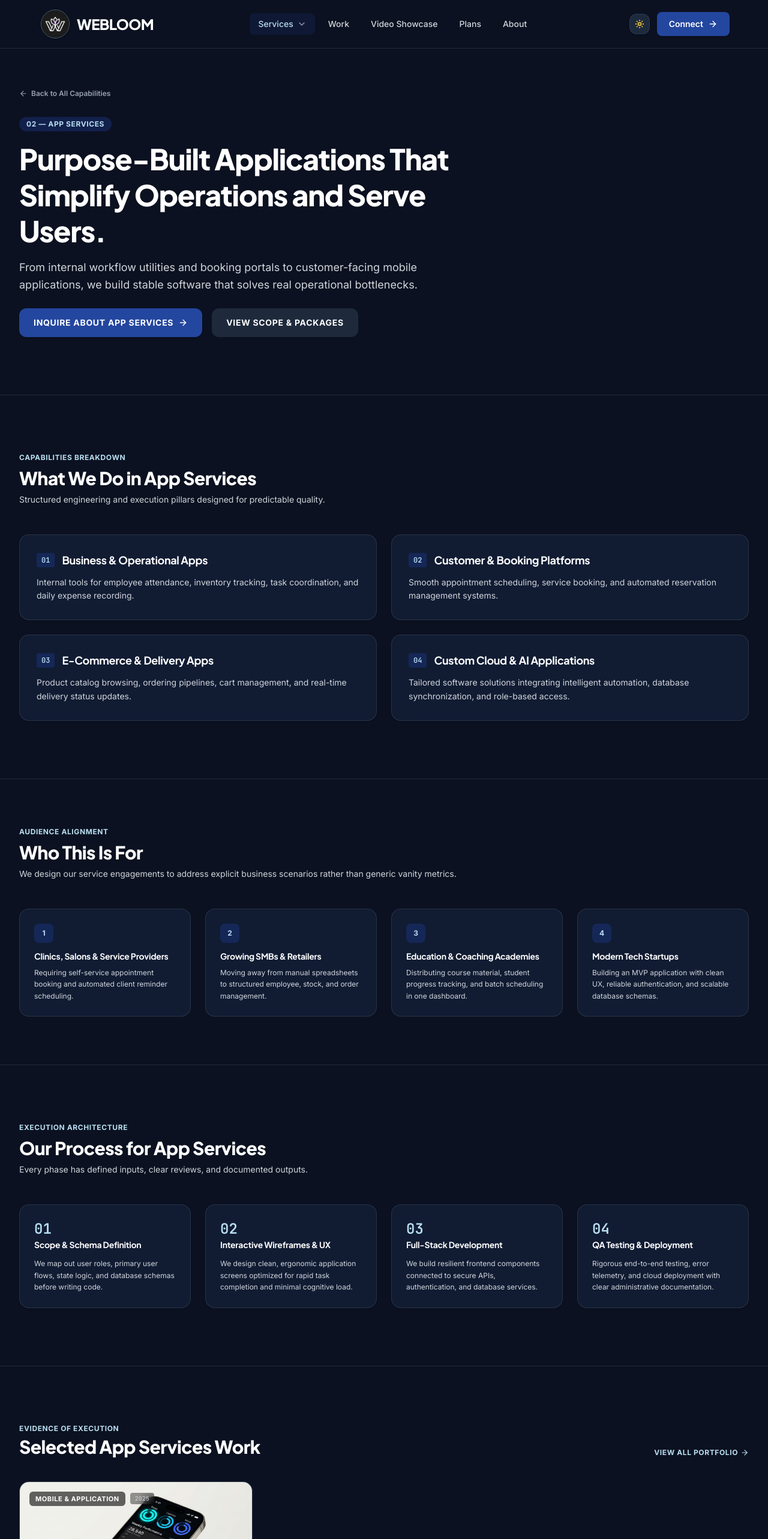
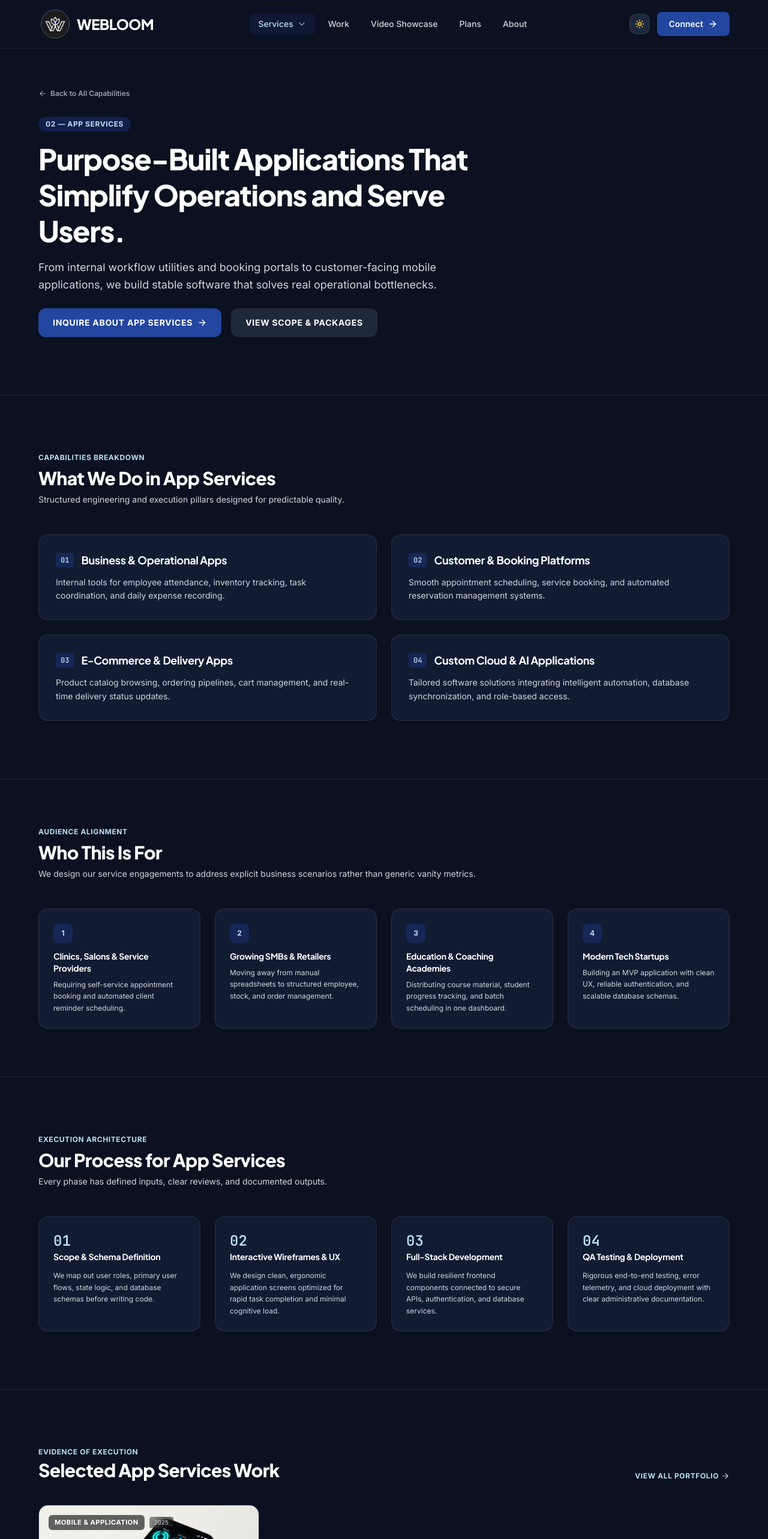
Before and after one commit to sumitkumar112006/webloom, a React (Vite) app: page /services/app-services in a window 1280 px wide. Shown: the top 2566 px of the page at 60% size. Built offline with nearby package versions, Linux system fonts and the light colour scheme.

Commit message:
feat: expand AI automation, service, social media, and 3D works pages to full width

```diff
--- a/src/pages/ServicePage.tsx
+++ b/src/pages/ServicePage.tsx
@@ -29,7 +29,7 @@ export const ServicePage: React.FC<ServicePageProps> = ({ onOpenContact }) => {
     <div className="min-h-screen bg-[#F6F8FC] dark:bg-[#0B1120] transition-colors">
       {/* 1. HERO */}
       <section className="bg-white dark:bg-[#0B1120] border-b border-gray-100 dark:border-white/10 pt-12 pb-16 lg:pt-16 lg:pb-24 transition-colors">
-        <div className="max-w-7xl mx-auto px-4 sm:px-6 lg:px-8">
+        <div className="w-full px-4 sm:px-6 lg:px-12 xl:px-16 2xl:px-20">
           <div className="mb-6">
             <Link
               to="/services"
@@ -72,7 +72,7 @@ export const ServicePage: React.FC<ServicePageProps> = ({ onOpenContact }) => {
 
       {/* 2. WHAT WE DO & 3. SERVICES (SUBSERVICES) */}
       <section className="py-16 sm:py-24 bg-[#F6F8FC] dark:bg-[#0B1120] border-b border-gray-200/60 dark:border-white/10 transition-colors">
-        <div className="max-w-7xl mx-auto px-4 sm:px-6 lg:px-8">
+        <div className="w-full px-4 sm:px-6 lg:px-12 xl:px-16 2xl:px-20">
           <div className="max-w-3xl mb-12">
             <span className="text-xs font-bold uppercase tracking-wider text-[#23469F] dark:text-[#B9DFF2] block mb-2">
               Capabilities Breakdown
@@ -110,7 +110,7 @@ export const ServicePage: React.FC<ServicePageProps> = ({ onOpenContact }) => {
 
       {/* 4. WHO IT'S FOR */}
       <section className="py-16 sm:py-20 bg-white dark:bg-[#0B1120] border-b border-gray-100 dark:border-white/10 transition-colors">
-        <div className="max-w-7xl mx-auto px-4 sm:px-6 lg:px-8">
+        <div className="w-full px-4 sm:px-6 lg:px-12 xl:px-16 2xl:px-20">
           <div className="max-w-3xl mb-12">
             <span className="text-xs font-bold uppercase tracking-wider text-[#23469F] dark:text-[#B9DFF2] block mb-2">
               Audience Alignment
@@ -146,7 +146,7 @@ export const ServicePage: React.FC<ServicePageProps> = ({ onOpenContact }) => {
 
       {/* 5. OUR PROCESS */}
       <section className="py-16 sm:py-24 bg-[#F6F8FC] dark:bg-[#0B1120] border-b border-gray-200/60 dark:border-white/10 transition-colors">
-        <div className="max-w-7xl mx-auto px-4 sm:px-6 lg:px-8">
+        <div className="w-full px-4 sm:px-6 lg:px-12 xl:px-16 2xl:px-20">
           <div className="max-w-3xl mb-12">
             <span className="text-xs font-bold uppercase tracking-wider text-[#23469F] dark:text-[#B9DFF2] block mb-2">
               Execution Architecture
@@ -183,7 +183,7 @@ export const ServicePage: React.FC<ServicePageProps> = ({ onOpenContact }) => {
       {/* 6. SELECTED WORK */}
       {relevantProjects.length > 0 && (
         <section className="py-16 sm:py-24 bg-white dark:bg-[#0B1120] border-b border-gray-100 dark:border-white/10 transition-colors">
-          <div className="max-w-7xl mx-auto px-4 sm:px-6 lg:px-8">
+          <div className="w-full px-4 sm:px-6 lg:px-12 xl:px-16 2xl:px-20">
             <div className="flex items-end justify-between mb-10">
               <div>
                 <span className="text-xs font-bold uppercase tracking-wider text-[#23469F] dark:text-[#B9DFF2] block mb-1">
@@ -213,7 +213,7 @@ export const ServicePage: React.FC<ServicePageProps> = ({ onOpenContact }) => {
 
       {/* 7. PRICING & PACKAGES (NO PRICE TAGS IN COMPLIANCE WITH USER RULE) */}
       <section className="py-16 sm:py-24 bg-[#F6F8FC] dark:bg-[#0B1120] border-b border-gray-200/60 dark:border-white/10 transition-colors" id="packages">
-        <div className="max-w-7xl mx-auto px-4 sm:px-6 lg:px-8">
+        <div className="w-full px-4 sm:px-6 lg:px-12 xl:px-16 2xl:px-20">
           <div className="max-w-3xl mb-12">
             <span className="text-xs font-bold uppercase tracking-wider text-[#23469F] dark:text-[#B9DFF2] block mb-2">
               Scope-Based Tiers
--- a/src/pages/SocialMediaPage.tsx
+++ b/src/pages/SocialMediaPage.tsx
@@ -46,7 +46,7 @@ export const SocialMediaPage: React.FC<SocialMediaPageProps> = ({ onOpenContact
     <div className="min-h-screen bg-[#F6F8FC] dark:bg-[#0B1120] transition-colors">
       {/* 14 — STUDIO HERO */}
       <section className="bg-white dark:bg-[#0B1120] border-b border-gray-100 dark:border-white/10 pt-14 pb-20 lg:pt-20 lg:pb-28 transition-colors">
-        <div className="max-w-7xl mx-auto px-4 sm:px-6 lg:px-8">
+        <div className="w-full px-4 sm:px-6 lg:px-12 xl:px-16 2xl:px-20">
           <div className="max-w-3xl space-y-5">
             <div className="inline-flex items-center gap-2 px-3 py-1 rounded-full text-xs font-bold uppercase tracking-wider text-[#23469F] dark:text-[#B9DFF2] bg-blue-50 dark:bg-blue-900/40 border border-blue-100 dark:border-blue-800/40">
               <Film className="h-3.5 w-3.5 text-[#23469F] dark:text-[#B9DFF2]" />
@@ -85,7 +85,7 @@ export const SocialMediaPage: React.FC<SocialMediaPageProps> = ({ onOpenContact
       </section>
 
       {/* EDITORIAL CONTENT STUDIO GRID */}
-      <section className="py-16 sm:py-24 max-w-7xl mx-auto px-4 sm:px-6 lg:px-8">
+      <section className="py-16 sm:py-24 w-full px-4 sm:px-6 lg:px-12 xl:px-16 2xl:px-20">
         <div className="max-w-3xl mb-12">
           <span className="text-xs font-bold uppercase tracking-wider text-[#23469F] dark:text-[#B9DFF2] block mb-2">
             Production Quality
@@ -133,7 +133,7 @@ export const SocialMediaPage: React.FC<SocialMediaPageProps> = ({ onOpenContact
 
       {/* MONTHLY PLANS UX (NO PRICE TAGS IN COMPLIANCE WITH USER PROMPT) */}
       <section className="py-16 sm:py-24 bg-white dark:bg-[#0B1120] border-y border-gray-200/60 dark:border-white/10 transition-colors" id="plans">
-        <div className="max-w-7xl mx-auto px-4 sm:px-6 lg:px-8">
+        <div className="w-full px-4 sm:px-6 lg:px-12 xl:px-16 2xl:px-20">
           <div className="max-w-3xl mb-12">
             <span className="text-xs font-bold uppercase tracking-wider text-[#23469F] dark:text-[#B9DFF2] block mb-2">
               Transparent Package Breakdown
--- a/src/pages/ThreeDWorksPage.tsx
+++ b/src/pages/ThreeDWorksPage.tsx
@@ -64,7 +64,7 @@ export const ThreeDWorksPage: React.FC<ThreeDWorksPageProps> = ({ onOpenContact
     <div className="min-h-screen bg-[#101A35] text-white">
       {/* 13 — 3D HERO: CINEMATIC BUT DISCIPLINED */}
       <section className="relative overflow-hidden pt-16 pb-24 lg:pt-24 lg:pb-32 border-b border-white/10 bg-gradient-to-b from-[#101A35] to-[#0A1022]">
-        <div className="max-w-7xl mx-auto px-4 sm:px-6 lg:px-8">
+        <div className="w-full px-4 sm:px-6 lg:px-12 xl:px-16 2xl:px-20">
           <div className="max-w-3xl space-y-6">
             <div className="inline-flex items-center gap-2 px-3 py-1 rounded-full text-xs font-bold uppercase tracking-wider text-[#B9DFF2] bg-white/10 border border-white/15">
               <Sparkles className="h-3.5 w-3.5 text-[#B9DFF2]" />
@@ -107,7 +107,7 @@ export const ThreeDWorksPage: React.FC<ThreeDWorksPageProps> = ({ onOpenContact
 
       {/* 3D CATEGORIES FILTER */}
       <section className="py-8 bg-[#0D152B] border-b border-white/10 sticky top-20 z-30 backdrop-blur-md" id="showcase">
-        <div className="max-w-7xl mx-auto px-4 sm:px-6 lg:px-8">
+        <div className="w-full px-4 sm:px-6 lg:px-12 xl:px-16 2xl:px-20">
           <div className="flex items-center gap-2 overflow-x-auto pb-2 scrollbar-none">
             {categories.map((cat) => (
               <button
@@ -128,7 +128,7 @@ export const ThreeDWorksPage: React.FC<ThreeDWorksPageProps> = ({ onOpenContact
       </section>
 
       {/* MEDIA SHOWCASE GRID */}
-      <section className="py-16 sm:py-24 max-w-7xl mx-auto px-4 sm:px-6 lg:px-8">
+      <section className="py-16 sm:py-24 w-full px-4 sm:px-6 lg:px-12 xl:px-16 2xl:px-20">
         <div className="grid grid-cols-1 md:grid-cols-2 gap-8">
           {filteredItems.map((item) => (
             <div key={item.id} className="space-y-3">
```
Also changed, not shown: src/pages/AIAutomationPage.tsx (+4 -4 lines).
